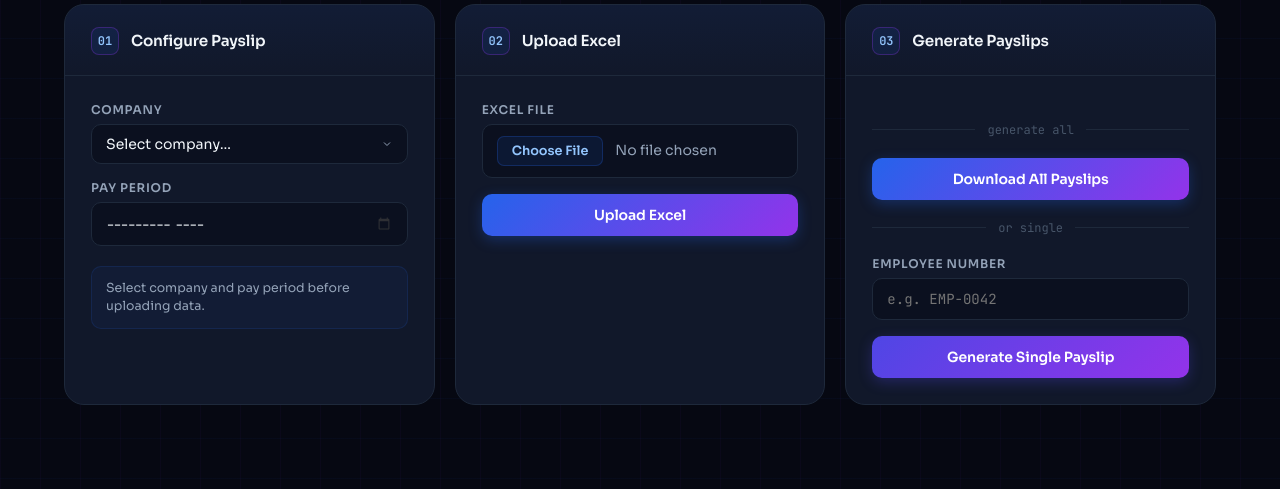
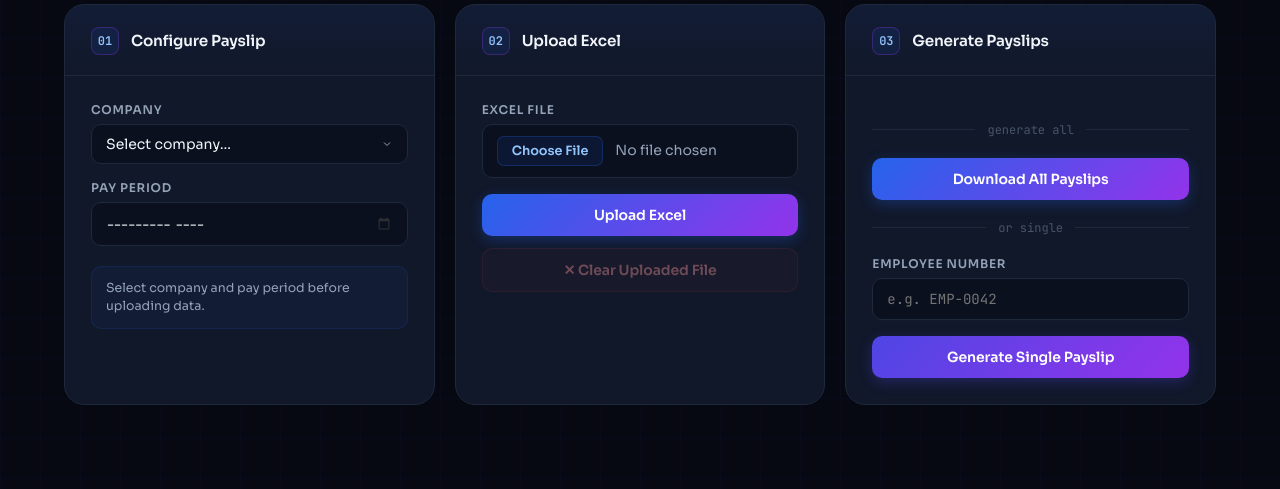
Before and after one commit to RehanOP007/PaySheetProcessor, a Flask app: page / in a window 1280 px wide. Shown: the part 242-731 px from the top of the page. Run offline with Flask 3, Linux system fonts and the light colour scheme; parts of the project's set-up code (start-up, migrations or seed data) failed here and were passed over.

Commit message:
clear button

```diff
--- a/app.py
+++ b/app.py
@@ -231,6 +231,13 @@ def generate_one():
     except Exception as e:
         return f"Error generating single payslip: {str(e)}"
 
+@app.route("/clear", methods=["POST"])
+def clear():
+    global global_df
+    global_df = None
+    flash("Uploaded file cleared. You can upload a new file.", "success")
+    return redirect(url_for("index"))
+
 
 if __name__ == "__main__":
     host = "0.0.0.0"
--- a/templates/index.html
+++ b/templates/index.html
@@ -278,11 +278,19 @@
 <script>
 document.addEventListener("DOMContentLoaded", () => {
 
+  const flashEls = document.querySelectorAll(".flash.success");
+  flashEls.forEach(el => {
+    if (el.textContent.includes("cleared")) {
+      localStorage.removeItem("file_uploaded");
+    }
+  });
+
   const companyEl = document.getElementById("company");
   const periodEl = document.getElementById("pay_period");
   const fileInput = document.getElementById("fileInput");
 
   const uploadBtn = document.getElementById("uploadBtn");
+  const clearBtn = document.getElementById("clearBtn");
   const generateAllBtn = document.getElementById("generateAllBtn");
   const generateOneBtn = document.getElementById("generateOneBtn");
 
@@ -342,8 +350,17 @@ document.addEventListener("DOMContentLoaded", () => {
     uploadBtn.style.opacity = "0.7";
     uploadBtn.style.cursor = "not-allowed";
 
+    clearBtn.disabled = false;
+    clearBtn.style.opacity = "1";
+    clearBtn.style.cursor = "pointer";
+
     fileInput.value = "";
     fileInput.placeholder = "File uploaded ✓";
+  } else {
+
+    clearBtn.disabled = true;
+    clearBtn.style.opacity = "0.4";
+    clearBtn.style.cursor = "not-allowed";
   }
 }
 
@@ -365,6 +382,11 @@ document.addEventListener("DOMContentLoaded", () => {
     uploadBtn.textContent = "Upload Excel";
     uploadBtn.style.opacity = "1";
     uploadBtn.style.cursor = "pointer";
+
+    clearBtn.disabled = true;
+    clearBtn.style.opacity = "0.4";
+    clearBtn.style.cursor = "not-allowed";
+
   });
 
   periodEl.addEventListener("change", () => {
@@ -380,7 +402,18 @@ document.addEventListener("DOMContentLoaded", () => {
     uploadBtn.textContent = "Upload Excel";
     uploadBtn.style.opacity = "1";
     uploadBtn.style.cursor = "pointer";
+
+    clearBtn.disabled = true;
+    clearBtn.style.opacity = "0.4";
+    clearBtn.style.cursor = "not-allowed";
   });
+
+  const clearForm = document.querySelector('form[action="/clear"]');
+  if (clearForm) {
+    clearForm.addEventListener("submit", () => {
+      localStorage.removeItem("file_uploaded");
+    });
+  }
 
 });
 </script>
@@ -468,6 +501,12 @@ document.addEventListener("DOMContentLoaded", () => {
               Upload Excel
             </button>
           </form>
+          <form action="/clear" method="post" style="margin-top: 12px;">
+              <button type="submit" class="btn" id="clearBtn" disabled
+                style="background: rgba(239,68,68,0.08); border: 1px solid rgba(239,68,68,0.25); color: #f99898;">
+                ✕ Clear Uploaded File
+              </button>
+            </form>
 
         </div>
       </div>
```
